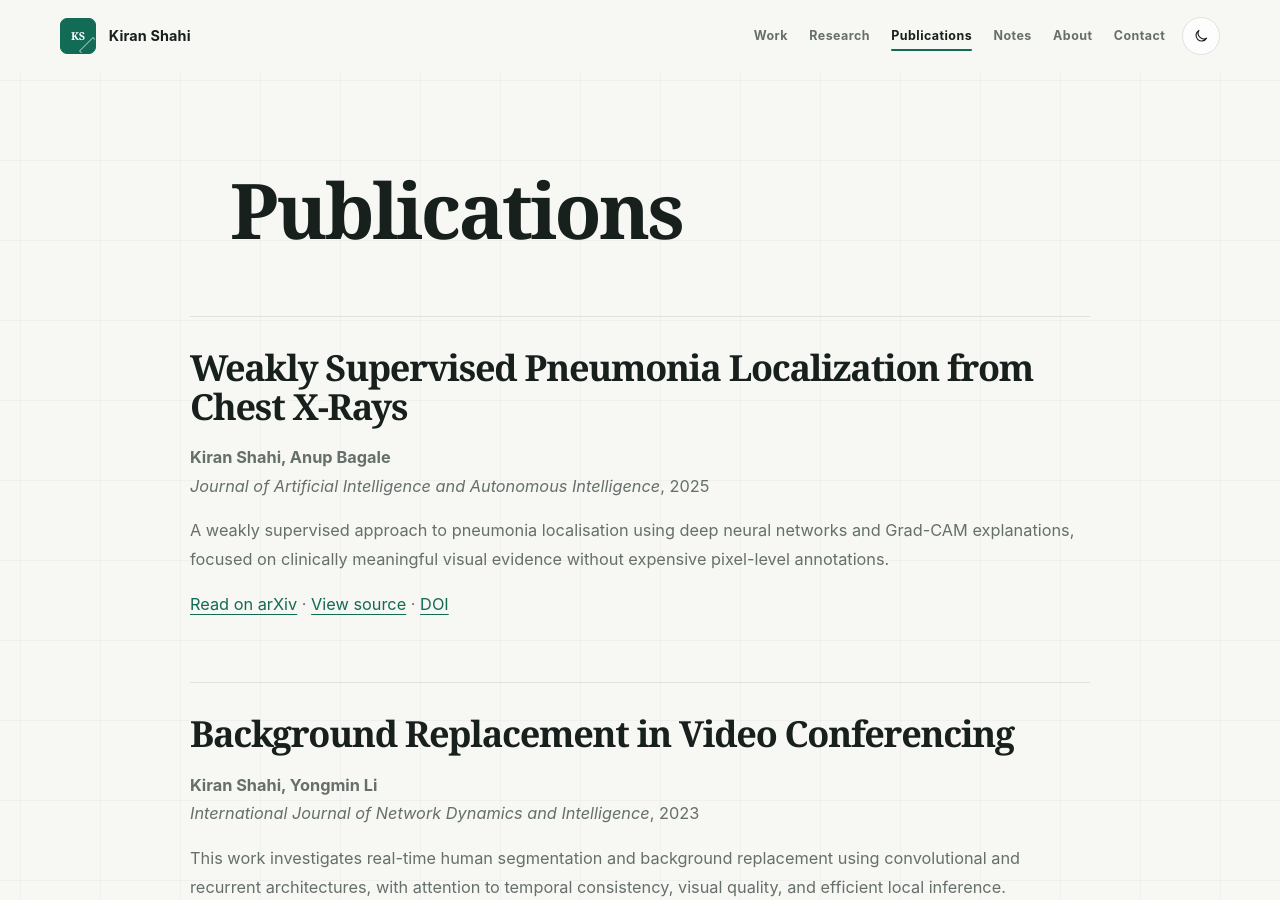
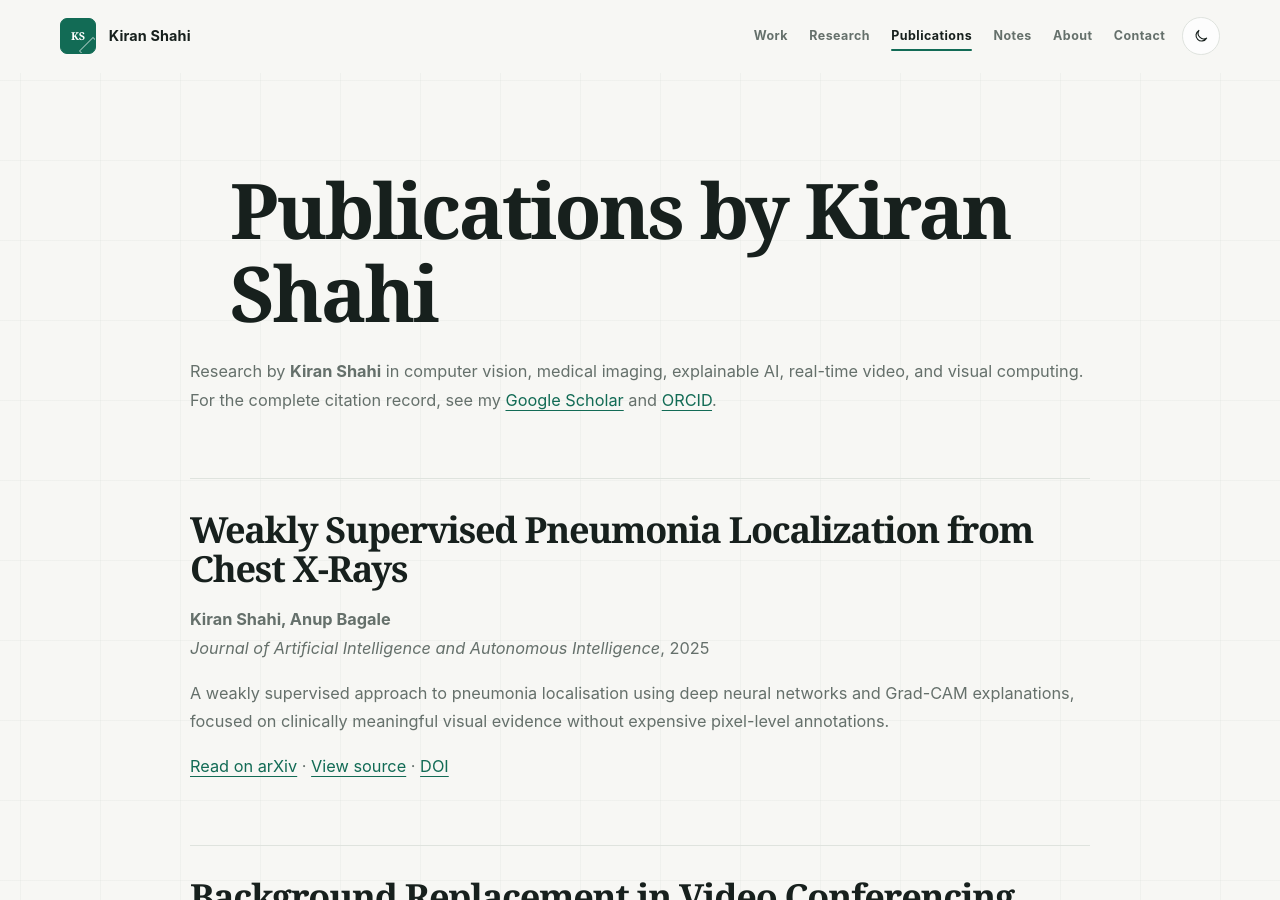
Before and after one commit to kiranshahi/kiranshahi.github.io, a Jekyll site: the page built from publications.md, in a window 1280 px wide and 900 px high. Built offline with Jekyll 4.4.1, drawn with Linux system fonts in a browser that asks for light colours.

Commit message:
Improve publication page author signals

```diff
--- a/publications.md
+++ b/publications.md
@@ -1,10 +1,13 @@
 ---
 title: Publications
+title_suffix: Kiran Shahi
 permalink: /publications/
-description: "Peer-reviewed computer vision and applied AI publications by Kiran Shahi."
+description: "Peer-reviewed computer vision, medical imaging, and applied AI publications by Kiran Shahi, software engineer and AI researcher."
 ---
 
-# Publications
+# Publications by Kiran Shahi
+
+Research by **Kiran Shahi** in computer vision, medical imaging, explainable AI, real-time video, and visual computing. For the complete citation record, see my [Google Scholar]({{ site.social.scholar }}) and [ORCID]({{ site.social.orcid }}).
 
 ## Weakly Supervised Pneumonia Localization from Chest X-Rays
 
```
